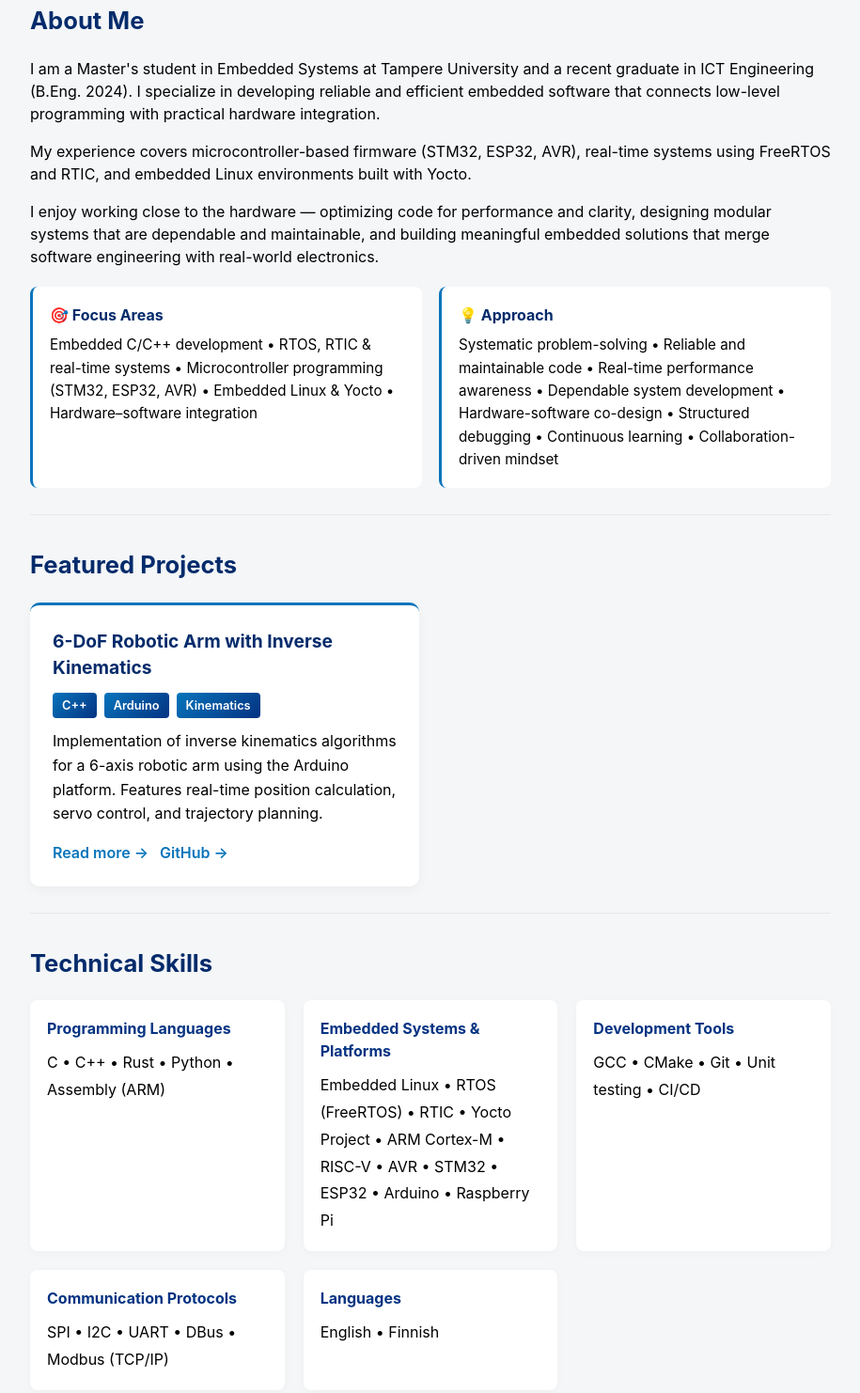
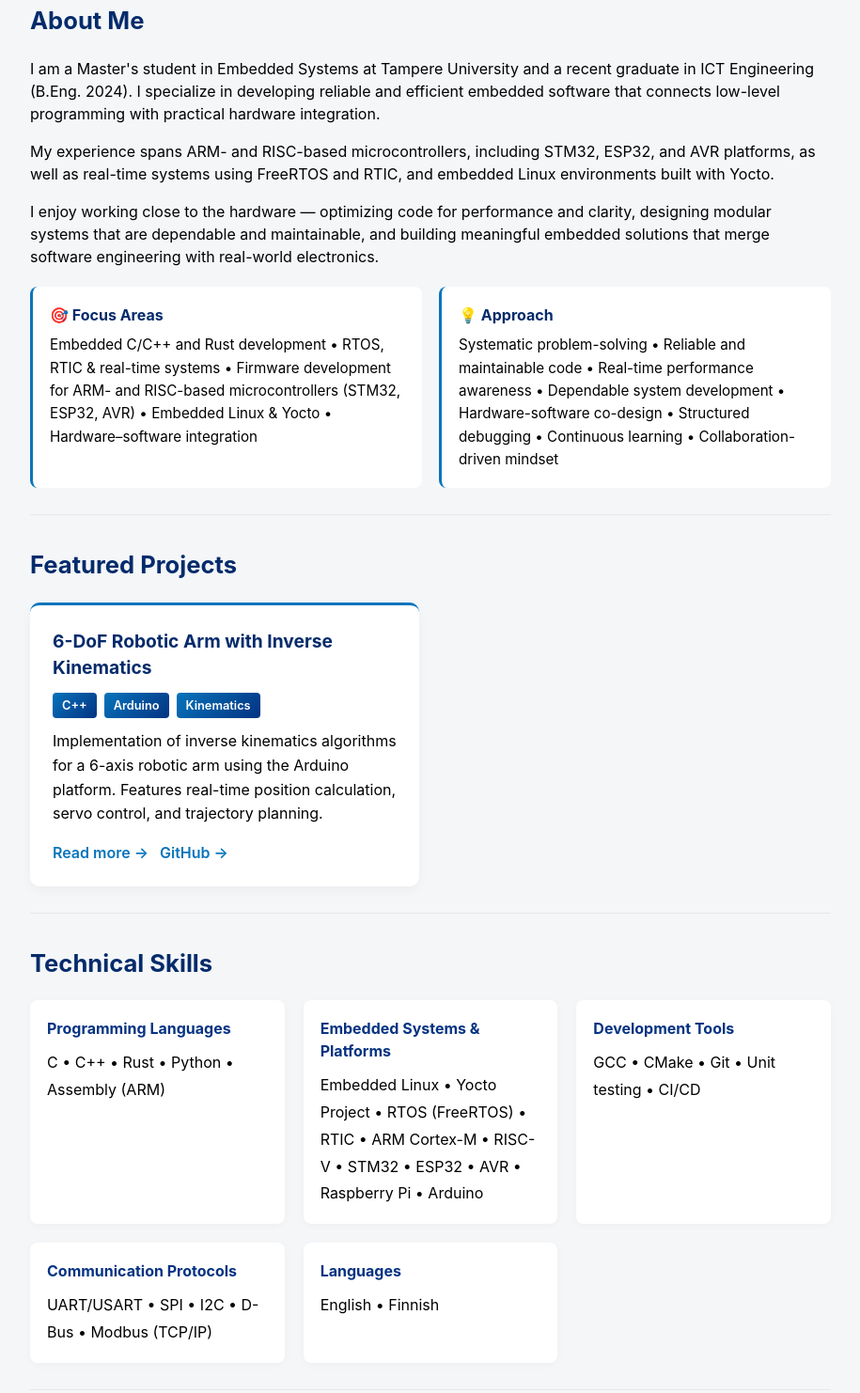
Before and after one commit to Markku-github/markku-github.github.io, a plain HTML site: page index.html in a window 1280 px wide. Shown: the part 670-2152 px from the top of the page at 94% size, without its empty margins (182-1097 px from the left). Drawn offline with Linux system fonts and the light colour scheme.

Commit message:
Update portfolio

```diff
--- a/index.html
+++ b/index.html
@@ -84,13 +84,13 @@
     <section id="about">
       <h2>About Me</h2>
       <p>I am a Master's student in Embedded Systems at Tampere University and a recent graduate in ICT Engineering (B.Eng. 2024). I specialize in developing reliable and efficient embedded software that connects low-level programming with practical hardware integration.</p>
-      <p>My experience covers microcontroller-based firmware (STM32, ESP32, AVR), real-time systems using FreeRTOS and RTIC, and embedded Linux environments built with Yocto.</p>
+      <p>My experience spans ARM- and RISC-based microcontrollers, including STM32, ESP32, and AVR platforms, as well as real-time systems using FreeRTOS and RTIC, and embedded Linux environments built with Yocto.</p>
       <p>I enjoy working close to the hardware — optimizing code for performance and clarity, designing modular systems that are dependable and maintainable, and building meaningful embedded solutions that merge software engineering with real-world electronics.</p>
 
       <div class="highlights">
         <div class="highlight-item">
           <h3>🎯 Focus Areas</h3>
-          <p>Embedded C/C++ development • RTOS, RTIC & real-time systems • Microcontroller programming (STM32, ESP32, AVR) • Embedded Linux & Yocto • Hardware–software integration</p>
+          <p>Embedded C/C++ and Rust development • RTOS, RTIC & real-time systems • Firmware development for ARM- and RISC-based microcontrollers (STM32, ESP32, AVR) • Embedded Linux & Yocto • Hardware–software integration</p>
         </div>
         <div class="highlight-item">
           <h3>💡 Approach</h3>
@@ -131,7 +131,7 @@
         </div>
         <div class="skill-category">
           <h3>Embedded Systems & Platforms</h3>
-          <p>Embedded Linux • RTOS (FreeRTOS) • RTIC • Yocto Project • ARM Cortex-M • RISC-V • AVR • STM32 • ESP32 • Arduino • Raspberry Pi</p>
+          <p>Embedded Linux • Yocto Project • RTOS (FreeRTOS) • RTIC • ARM Cortex-M • RISC-V • STM32 • ESP32 • AVR • Raspberry Pi • Arduino</p>
         </div>
         <div class="skill-category">
           <h3>Development Tools</h3>
@@ -139,7 +139,7 @@
         </div>
         <div class="skill-category">
           <h3>Communication Protocols</h3>
-          <p>SPI • I2C • UART • DBus • Modbus (TCP/IP)</p>
+          <p>UART/USART • SPI • I2C • D-Bus • Modbus (TCP/IP)</p>
         </div>
         <div class="skill-category">
           <h3>Languages</h3>
```
Also changed, not shown: 1 other file.
